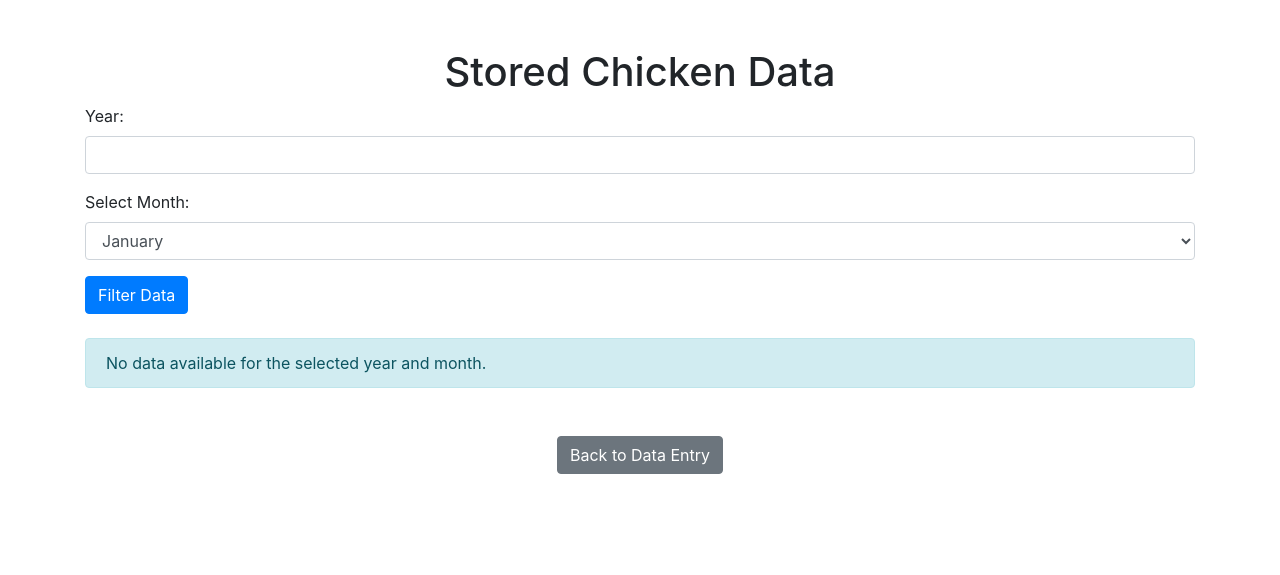
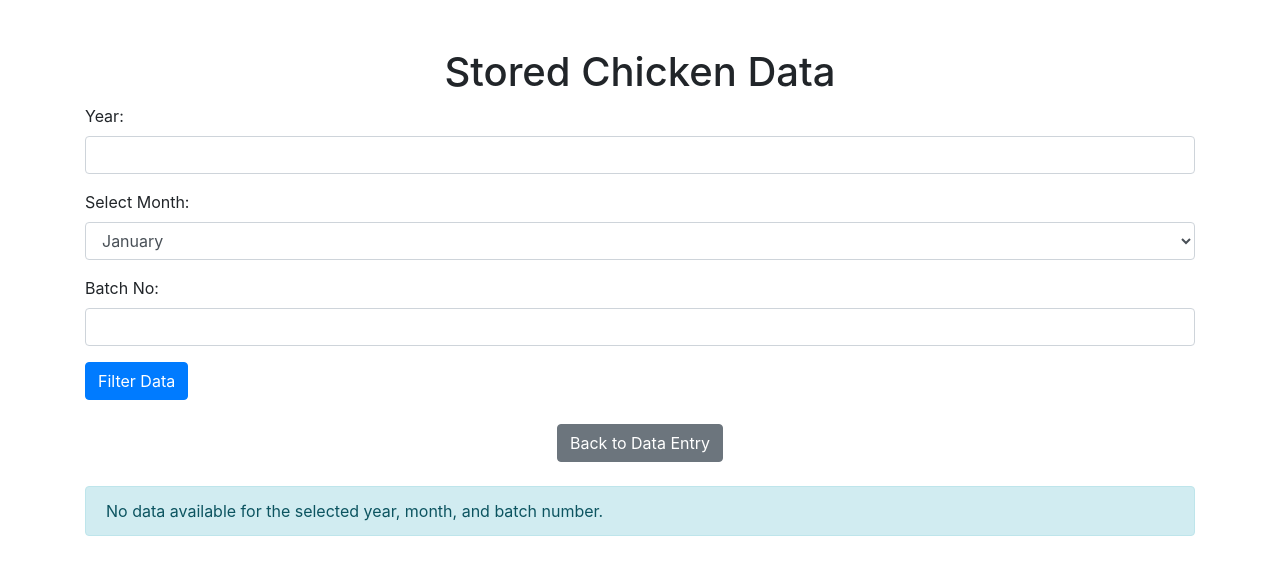
Before and after one commit to RNK302/chicken_farm, a PHP site: page /data_display.php in a window 1280 px wide. Shown: the top 575 px of the page. Run offline with PHP 8.4, Linux system fonts and the light colour scheme.

Commit message:
Update data_display.php

```diff
--- a/data_display.php
+++ b/data_display.php
@@ -1,29 +1,62 @@
 <?php
 session_start();
 
-// File to store data
-$data_file = 'chicken_data.json';
+// Database connection
+$host = 'localhost'; // Change if necessary
+$db = 'chicken_farm'; // Your database name
+$user = 'root'; // Your database user
+$pass = ''; // Your database password
 
-// Load existing data
-$chicken_data = [];
-if (file_exists($data_file)) {
-    $chicken_data = json_decode(file_get_contents($data_file), true);
+$conn = new mysqli($host, $user, $pass, $db);
+
+// Check connection
+if ($conn->connect_error) {
+    die("Connection failed: " . $conn->connect_error);
 }
 
 // Initialize filter variables
 $selected_year = '';
 $selected_month = '';
+$selected_batch_no = ''; // New variable for batch number
 $filtered_data = [];
 
 // Handle filter submission
 if ($_SERVER['REQUEST_METHOD'] == 'POST' && isset($_POST['filter'])) {
-    $selected_year = htmlspecialchars($_POST['year'], ENT_QUOTES, 'UTF-8');
+    $selected_year = intval(htmlspecialchars($_POST['year'], ENT_QUOTES, 'UTF-8'));
     $selected_month = intval($_POST['month']);
+    $selected_batch_no = htmlspecialchars($_POST['batch_no'], ENT_QUOTES, 'UTF-8'); // Get batch number
 
-    // Filter data
-    if (isset($chicken_data[$selected_year][$selected_month])) {
-        $filtered_data = $chicken_data[$selected_year][$selected_month];
+    // Prepare the SQL query
+    $sql = "SELECT day, batch_no, death_in_day, feed_taken
+            FROM chicken_data
+            WHERE year = ? AND month = ?
+            ORDER BY day"; // Sort by day
+
+    // Append batch number filter if provided
+    if (!empty($selected_batch_no)) {
+        $sql .= " AND batch_no = ?";
     }
+
+    // Prepare and bind parameters
+    $stmt = $conn->prepare($sql);
+    if (!empty($selected_batch_no)) {
+        $stmt->bind_param("iis", $selected_year, $selected_month, $selected_batch_no);
+    } else {
+        $stmt->bind_param("ii", $selected_year, $selected_month);
+    }
+
+    // Execute the statement
+    $stmt->execute();
+
+    // Get the result
+    $result = $stmt->get_result();
+
+    // Fetch data
+    while ($row = $result->fetch_assoc()) {
+        $filtered_data[$row['day']] = $row;
+    }
+
+    $stmt->close();
 }
 
 // Start the HTML output
@@ -42,7 +75,7 @@ echo "<h1 class='text-center mt-5'>Stored Chicken Data</h1>";
 echo "<form method='post' action=''>";
 echo "<div class='form-group'>
         <label for='year'>Year:</label>
-        <input type='text' name='year' class='form-control' value='$selected_year' required>
+        <input type='number' name='year' class='form-control' value='$selected_year' required>
       </div>";
 
 echo "<div class='form-group'>
@@ -54,8 +87,19 @@ for ($m = 1; $m <= 12; $m++) {
 }
 echo "</select></div>";
 
+// New Batch No Input
+echo "<div class='form-group'>
+        <label for='batch_no'>Batch No:</label>
+        <input type='text' name='batch_no' class='form-control' value='$selected_batch_no'>
+      </div>";
+
 echo "<button type='submit' name='filter' class='btn btn-primary'>Filter Data</button>";
 echo "</form>";
+
+// Link to return to data entry
+echo "<div class='text-center mt-4'>
+        <a href='data_entry.php' class='btn btn-secondary'>Back to Data Entry</a>
+      </div>";
 
 // Data Display
 if (!empty($filtered_data)) {
@@ -91,14 +135,13 @@ if (!empty($filtered_data)) {
             <strong>Total Feed Taken:</strong> $total_feed_taken_count
           </div>";
 } else {
-    echo "<div class='alert alert-info mt-4'>No data available for the selected year and month.</div>";
+    echo "<div class='alert alert-info mt-4'>No data available for the selected year, month, and batch number.</div>";
 }
-
-echo "<div class='text-center mt-5'>
-        <a href='data_entry.php' class='btn btn-secondary'>Back to Data Entry</a>
-      </div>";
 
 echo "</div>";
 echo "</body>";
 echo "</html>";
+
+// Close the database connection
+$conn->close();
 ?>
```
